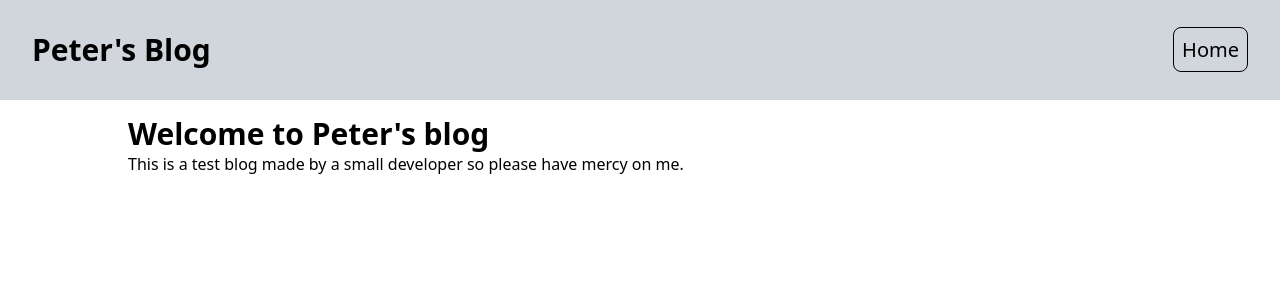
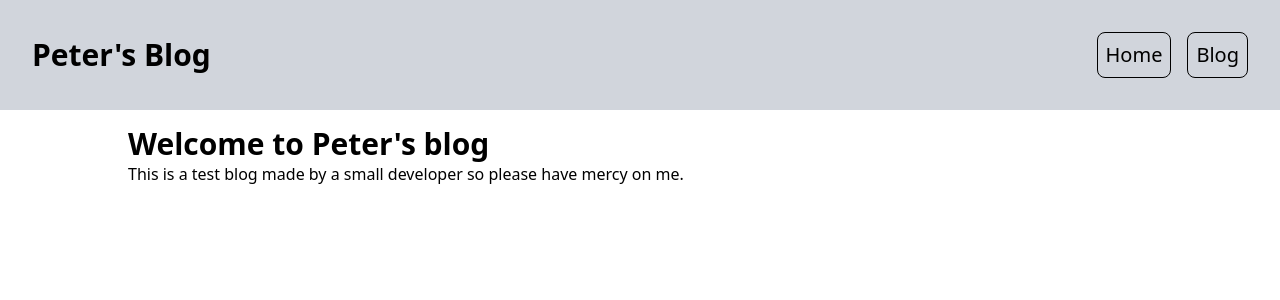
Before and after one commit to PetrMatousek24/Peters-blog, a Next.js app: page / in a window 1280 px wide. Shown: the top 300 px of the page. Built offline with nearby package versions, Linux system fonts and the light colour scheme.

Commit message:
Slight change to the header

```diff
--- a/components/Header.tsx
+++ b/components/Header.tsx
@@ -1,4 +1,6 @@
 import Link from "next/link";
+
+const linkStyle = "text-xl border rounded-lg p-2 hover:underline";
 
 export default function Header() {
   return (
@@ -8,9 +10,9 @@ export default function Header() {
       </div>
 
       <div className="flex my-auto justify-end w-[50%]">
-        <nav>
-          <Link className="text-xl border rounded-lg p-2 hover:underline" href="/">Home</Link>
-
+        <nav className="flex gap-4">
+          <Link className={linkStyle} href="/">Home</Link>
+          <Link className={linkStyle} href="/blog">Blog</Link>
         </nav>
       </div>
     </header>
```
